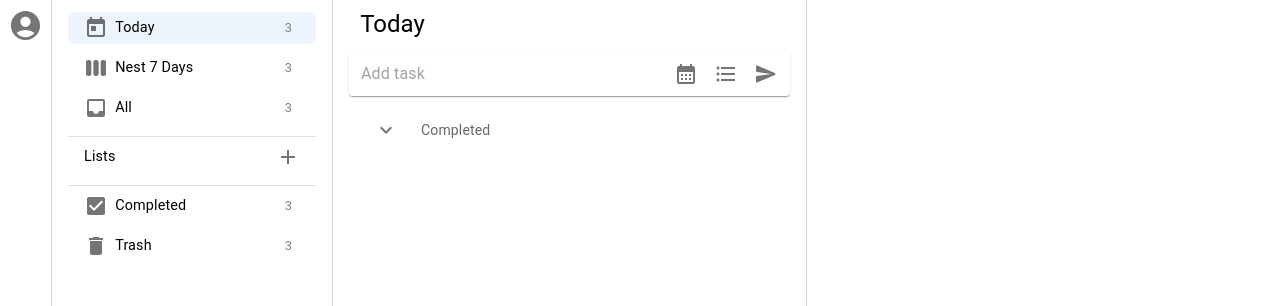
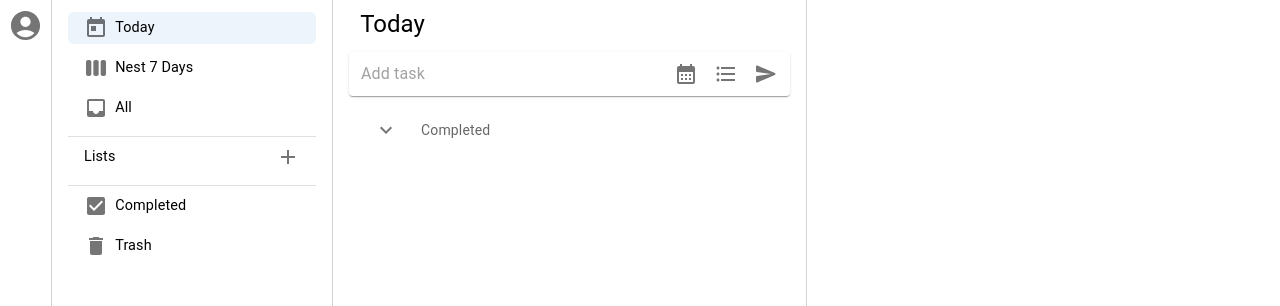
Before and after one commit to Renfu-Li/Tick, a React (Vite) app in the folder frontend-tick/: page /home in a window 1280 px wide. Shown: the top 306 px of the page. Built offline with nearby package versions, Linux system fonts and the light colour scheme.

Commit message:
refactor: comment out task counts in Today, Next 7 Days, All, Completed and Trash

```diff
--- a/frontend-tick/src/components/Lists.jsx
+++ b/frontend-tick/src/components/Lists.jsx
@@ -1,4 +1,3 @@
-import ExpandLessIcon from "@mui/icons-material/ExpandLess";
 import TodayIcon from "@mui/icons-material/Today";
 import ViewWeekIcon from "@mui/icons-material/ViewWeek";
 import InboxIcon from "@mui/icons-material/Inbox";
@@ -8,23 +7,18 @@ import CheckBoxIcon from "@mui/icons-material/CheckBox";
 import AddCircleOutlineOutlinedIcon from "@mui/icons-material/AddCircleOutlineOutlined";
 import DeleteIcon from "@mui/icons-material/Delete";
 import {
-  Button,
   Collapse,
   Divider,
   IconButton,
-  // IconButton,
   List,
   ListItem,
   ListItemButton,
-  ListItemIcon,
-  ListItemText,
   Stack,
   TextField,
   Typography,
 } from "@mui/material";
 import { useState } from "react";
 import listService from "../services/listService";
-import CheckBox from "@mui/icons-material/CheckBox";
 
 function Lists({ allLists, setAllLists, setListToShow, token }) {
   const [selectedList, setSelectedList] = useState("Today");
@@ -77,9 +71,9 @@ function Lists({ allLists, setAllLists, setListToShow, token }) {
               <Typography fontSize="0.9em">Today</Typography>
             </Stack>
 
-            <Typography fontSize="0.8em" color="grey">
+            {/* <Typography fontSize="0.8em" color="grey">
               3
-            </Typography>
+            </Typography> */}
           </Stack>
         </ListItemButton>
       </ListItem>
@@ -102,9 +96,9 @@ function Lists({ allLists, setAllLists, setListToShow, token }) {
               <Typography fontSize="0.9em">Nest 7 Days</Typography>
             </Stack>
 
-            <Typography fontSize="0.8em" color="grey">
+            {/* <Typography fontSize="0.8em" color="grey">
               3
-            </Typography>
+            </Typography> */}
           </Stack>
         </ListItemButton>
       </ListItem>
@@ -127,9 +121,9 @@ function Lists({ allLists, setAllLists, setListToShow, token }) {
               <Typography fontSize="0.9em">All</Typography>
             </Stack>
 
-            <Typography fontSize="0.8em" color="grey">
+            {/* <Typography fontSize="0.8em" color="grey">
               3
-            </Typography>
+            </Typography> */}
           </Stack>
         </ListItemButton>
       </ListItem>
@@ -222,9 +216,9 @@ function Lists({ allLists, setAllLists, setListToShow, token }) {
               <Typography fontSize="0.9em">Completed</Typography>
             </Stack>
 
-            <Typography fontSize="0.8em" color="grey">
+            {/* <Typography fontSize="0.8em" color="grey">
               3
-            </Typography>
+            </Typography> */}
           </Stack>
         </ListItemButton>
       </ListItem>
@@ -247,9 +241,9 @@ function Lists({ allLists, setAllLists, setListToShow, token }) {
               <Typography fontSize="0.9em">Trash</Typography>
             </Stack>
 
-            <Typography fontSize="0.8em" color="grey">
+            {/* <Typography fontSize="0.8em" color="grey">
               3
-            </Typography>
+            </Typography> */}
           </Stack>
         </ListItemButton>
       </ListItem>
```
